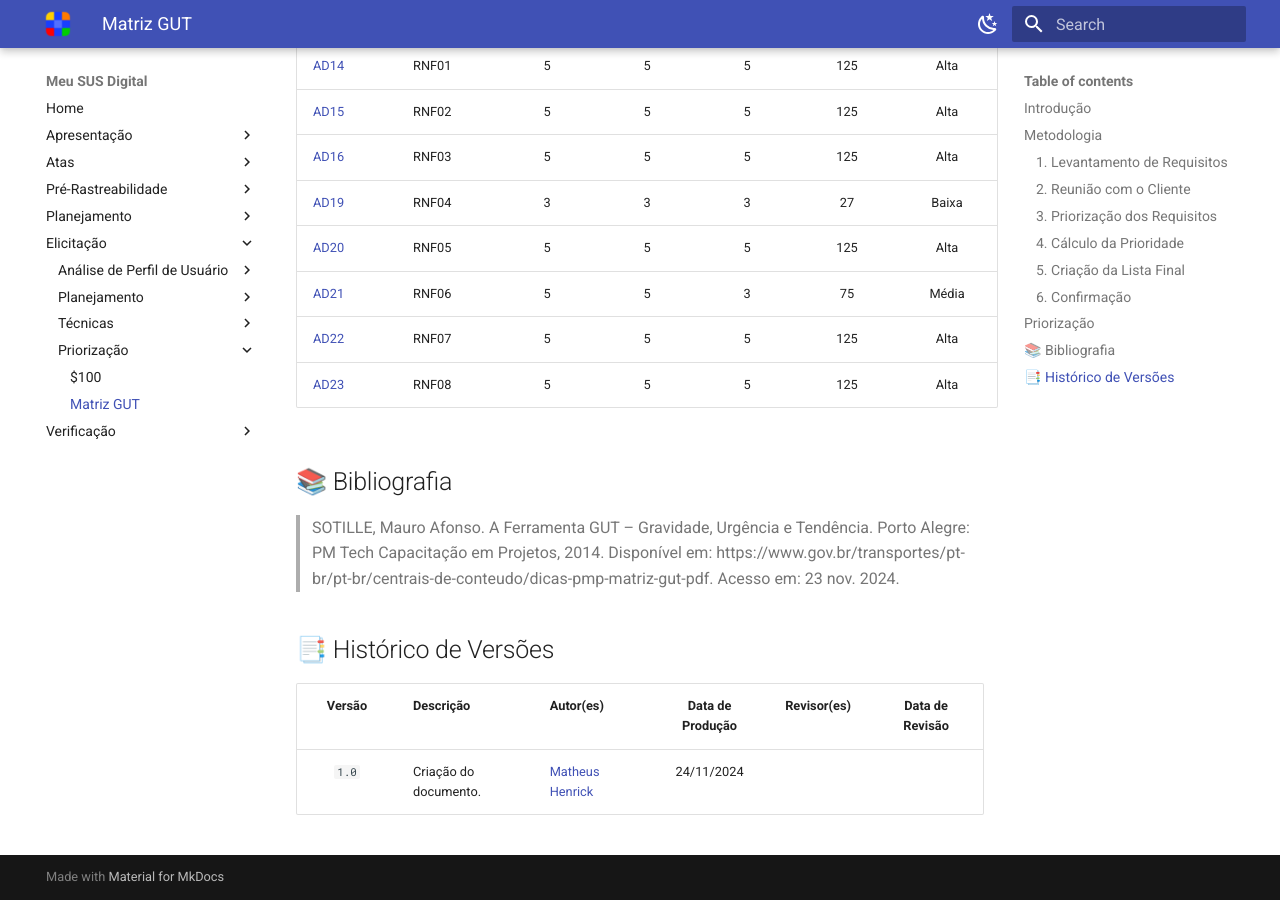
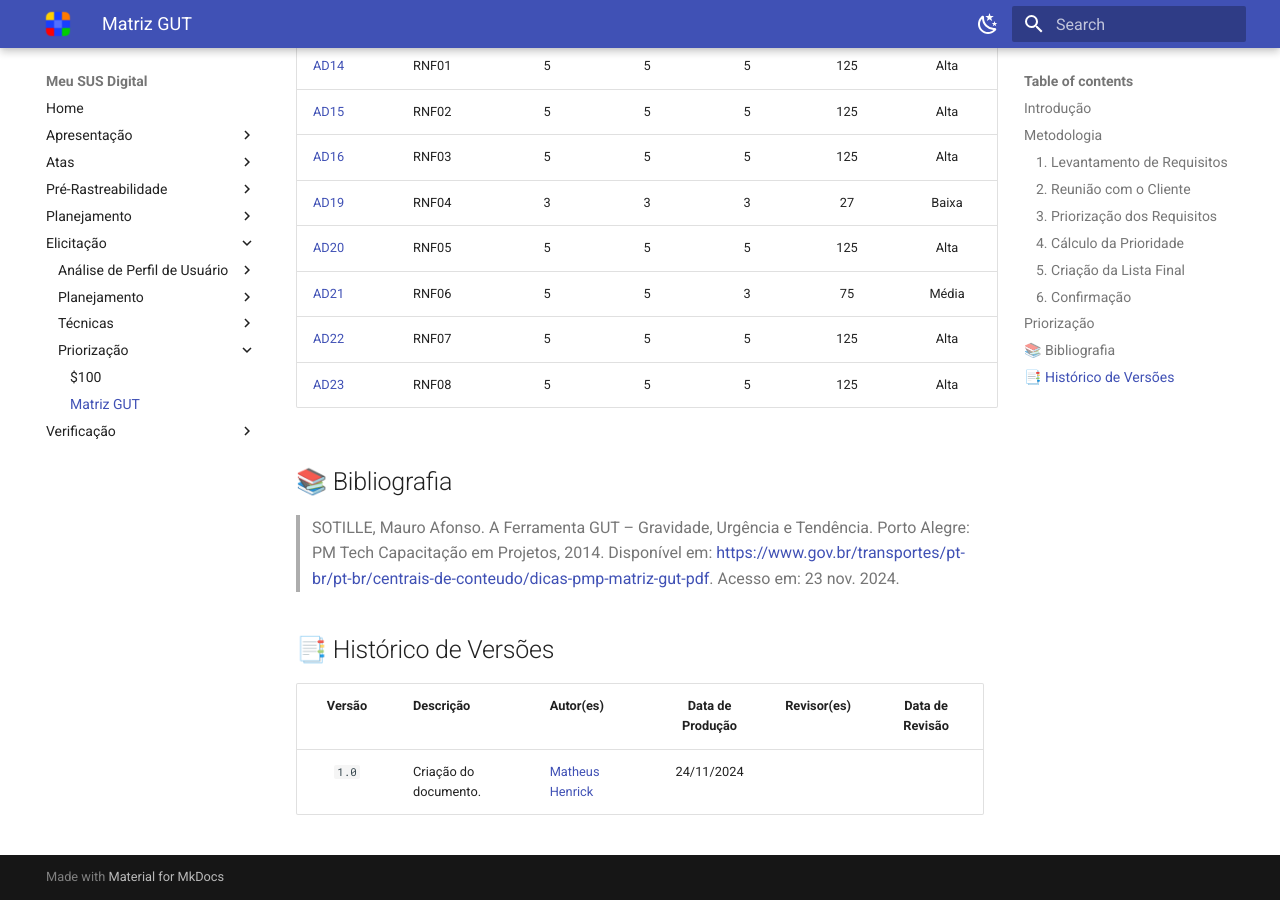
Before and after one commit to Requisitos-de-Software/2024.2-MeuSUSDigital, an MkDocs documentation site: the page built from docs/elicitacao/priorizacao/matriz-gut.md, in a window 1280 px wide and 900 px high, scrolled down 3333 px. Built offline with MkDocs 1.6.1 and Material for MkDocs 9.7.7, drawn with Linux system fonts in a browser that asks for light colours; some of the changed lines change nothing that is shown.

Commit message:
Correção da bibliografia

```diff
--- a/docs/elicitacao/priorizacao/matriz-gut.md
+++ b/docs/elicitacao/priorizacao/matriz-gut.md
@@ -106,7 +106,7 @@ Após a validação do cliente, a lista priorizada foi consolidada, servindo com
 
 ## 📚 Bibliografia
 
-> SOTILLE, Mauro Afonso. A Ferramenta GUT – Gravidade, Urgência e Tendência. Porto Alegre: PM Tech Capacitação em Projetos, 2014. Disponível em: https://www.gov.br/transportes/pt-br/pt-br/centrais-de-conteudo/dicas-pmp-matriz-gut-pdf. Acesso em: 23 nov. 2024.
+> SOTILLE, Mauro Afonso. A Ferramenta GUT – Gravidade, Urgência e Tendência. Porto Alegre: PM Tech Capacitação em Projetos, 2014. Disponível em: [https://www.gov.br/transportes/pt-br/pt-br/centrais-de-conteudo/dicas-pmp-matriz-gut-pdf](https://www.gov.br/transportes/pt-br/pt-br/centrais-de-conteudo/dicas-pmp-matriz-gut-pdf). Acesso em: 23 nov. 2024.
 
 ## 📑 Histórico de Versões
 
```
